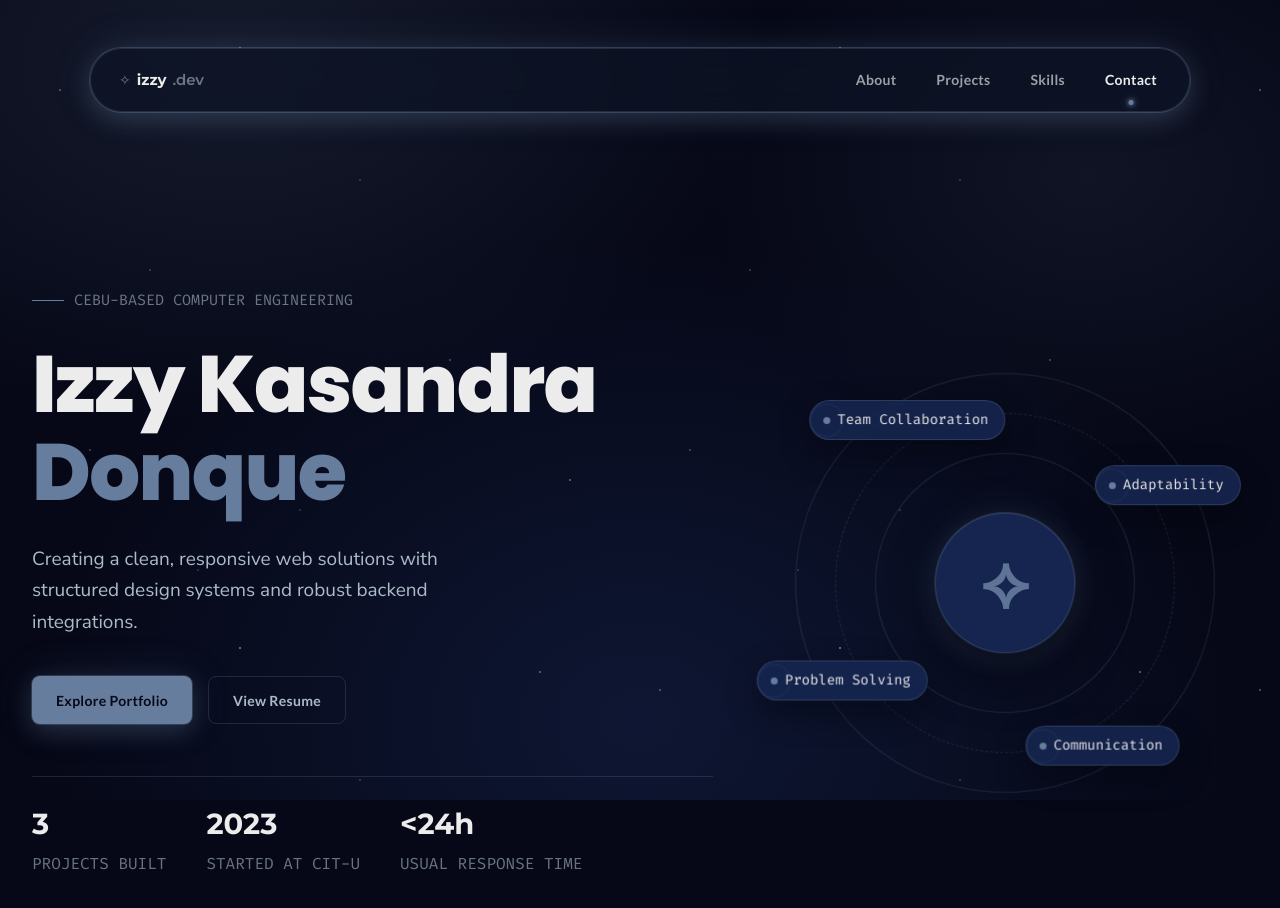
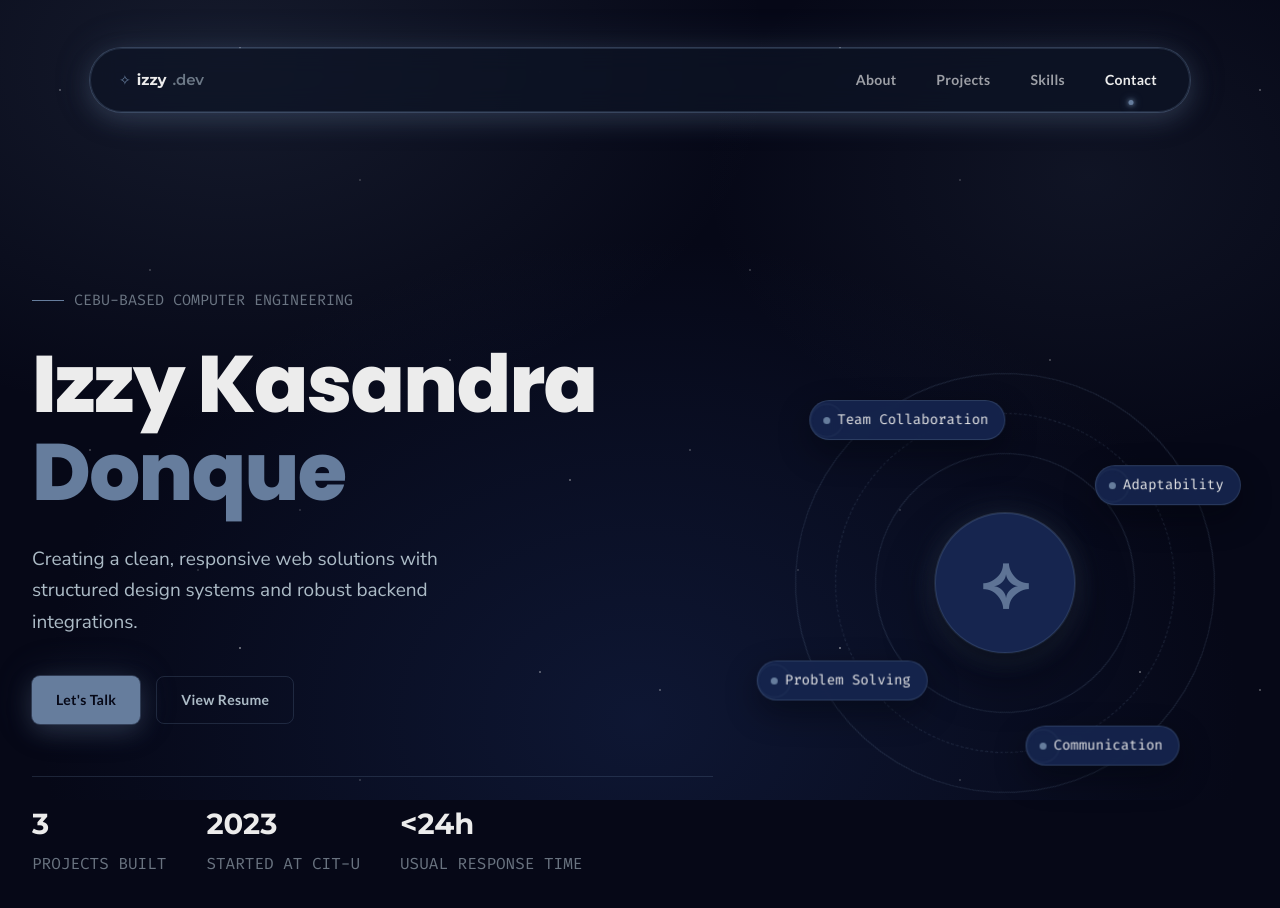
Before and after one commit to missdott/portfolio, a Next.js app: page / in a window 1280 px wide. Shown: the top 908 px of the page. Built offline with nearby package versions, Linux system fonts and the light colour scheme; no server answers.

Commit message:
Added resume

```diff
--- a/components/sections/Hero.module.css
+++ b/components/sections/Hero.module.css
@@ -192,6 +192,52 @@
   animation: pulseRing 2.4s ease-out infinite;
 }
 
+.btnPrimary {
+  display: inline-flex;
+  align-items: center;
+  justify-content: center;
+  height: 48px;
+  padding: 0 24px;
+  background: var(--primary-accent);
+  border-radius: 8px;
+  box-shadow: var(--glow-accent);
+  font-family: var(--font-label);
+  font-weight: 700;
+  font-size: 14px;
+  letter-spacing: 0.02em;
+  color: var(--surface-canvas);
+  text-decoration: none;
+  transition: transform 0.2s ease, filter 0.2s ease;
+}
+
+.btnPrimary:hover {
+  transform: translateY(-2px);
+  filter: brightness(1.08);
+}
+
+.btnSecondary {
+  display: inline-flex;
+  align-items: center;
+  justify-content: center;
+  height: 48px;
+  padding: 0 24px;
+  background: transparent;
+  border: 1px solid var(--border-divider);
+  border-radius: 8px;
+  font-family: var(--font-label);
+  font-weight: 700;
+  font-size: 14px;
+  letter-spacing: 0.02em;
+  color: var(--ink-reading);
+  text-decoration: none;
+  transition: all 0.2s ease;
+}
+
+.btnSecondary:hover {
+  border-color: var(--primary-accent);
+  color: var(--ink-dominant);
+}
+
 @keyframes pulseRing {
   0% {
     transform: scale(0.6);
--- a/components/sections/Hero.tsx
+++ b/components/sections/Hero.tsx
@@ -1,4 +1,3 @@
-import Button from '@/components/ui/Button';
 import styles from './Hero.module.css';
 
 export default function Hero() {
@@ -21,8 +20,20 @@ export default function Hero() {
           </p>
 
           <div className={styles.ctaRow}>
-            <Button variant="primary">Explore Portfolio</Button>
-            <Button variant="secondary">View Resume</Button>
+            <a
+              href="#contact"
+              className={styles.btnPrimary}
+            >
+              Let&apos;s Talk
+            </a>
+            <a
+              href="/Resume_Izzy_Kasandra_Donque.pdf"
+              target="_blank"
+              rel="noopener noreferrer"
+              className={styles.btnSecondary}
+            >
+              View Resume
+            </a>
           </div>
 
           <div className={styles.statsRow}>
```
Also changed, not shown: 1 other file (tests, documents, lock files or other folders).
